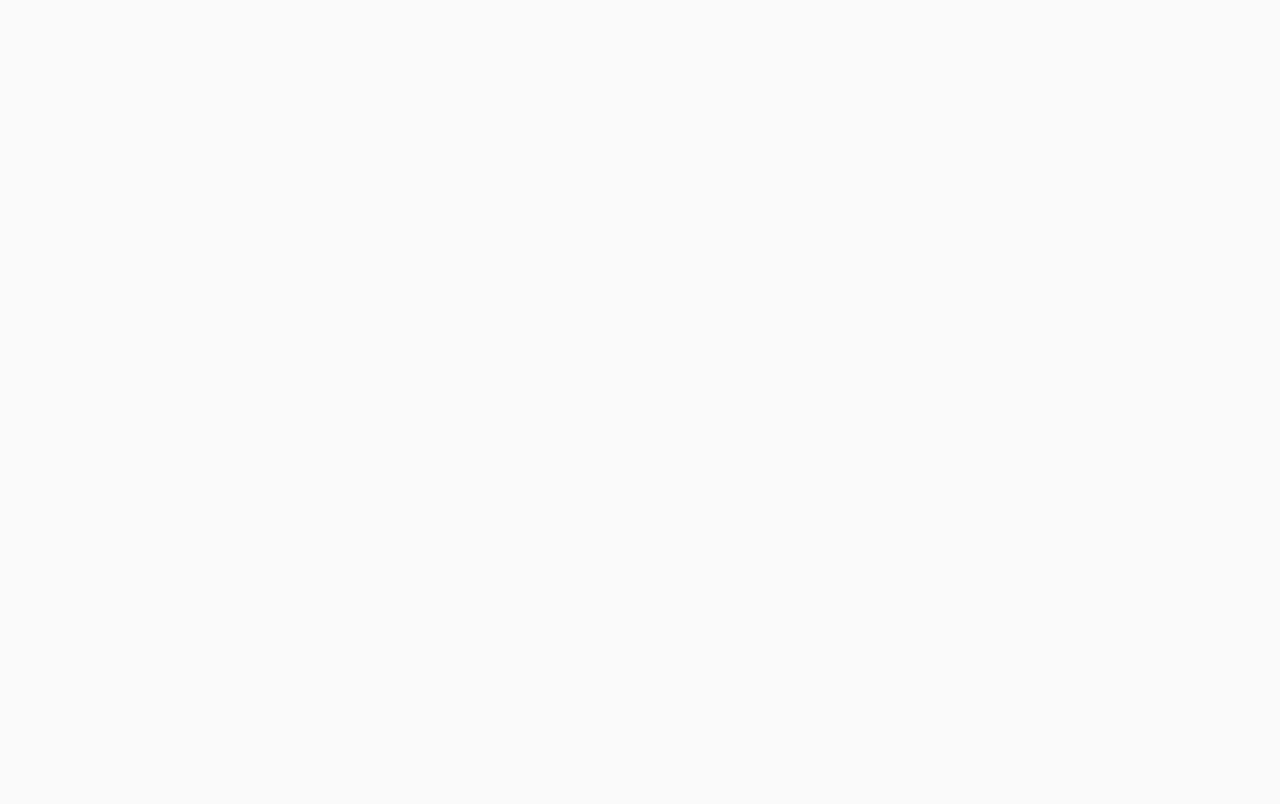
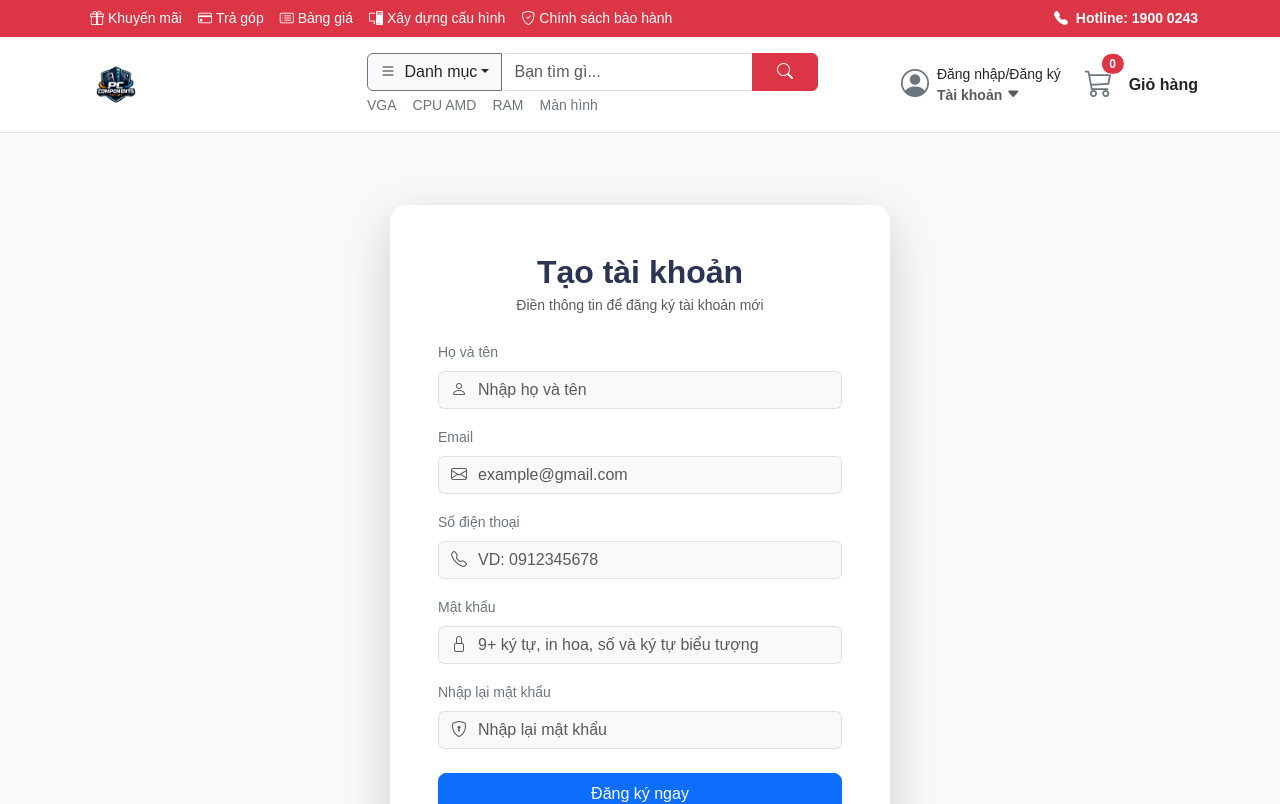
Before and after one commit to vdat4869/PCeStore, a React (Vite) app in the folder frontend/: page /signup in a window 1280 px wide. Before the commit this address had no page. Shown: the top 804 px of the page. Built offline with nearby package versions, Linux system fonts and the light colour scheme.

Commit message:
update login

```diff
--- a/frontend/src/App.jsx
+++ b/frontend/src/App.jsx
@@ -5,6 +5,8 @@ import Home from './pages/Home';
 import Product from './pages/Product';
 import Cart from './pages/Cart';
 import Login from './pages/Login';
+import SignUp from './pages/SignUp';
+import VerifyEmail from './pages/VerifyEmail';
 import Profile from './pages/Profile';
 import AdminApp from './admin/App'; // Import the dashboard template
 import ProtectedRoute from './components/ProtectedRoute'; // Import ProtectedRoute guard
@@ -33,6 +35,8 @@ function App() {
             <Route path="/products" element={<Product />} />
             <Route path="/cart" element={<Cart />} />
             <Route path="/login" element={<Login />} />
+            <Route path="/signup" element={<SignUp />} />
+            <Route path="/verify-email" element={<VerifyEmail />} />
             <Route path="/profile" element={<Profile />} />
           </Route>
 
--- a/frontend/src/pages/Login/index.jsx
+++ b/frontend/src/pages/Login/index.jsx
@@ -1,6 +1,5 @@
 import { useState } from 'react';
-import { useNavigate } from 'react-router-dom';
-
+import { useNavigate, Link } from 'react-router-dom';
 export default function Login() {
   const [email, setEmail] = useState('');
   const [password, setPassword] = useState('');
@@ -103,7 +102,7 @@ export default function Login() {
 
             <div className="text-center mt-4 pt-2 border-top">
               <p className="small text-muted mb-0">
-                Chưa có tài khoản? <a href="#" className="text-decoration-none fw-semibold">Đăng ký ngay</a>
+                Chưa có tài khoản? <Link to="/signup" className="text-decoration-none fw-semibold">Đăng ký ngay</Link>
               </p>
             </div>
           </form>
--- /dev/null
+++ b/frontend/src/pages/SignUp/index.jsx
@@ -0,0 +1,142 @@
+import { useState } from 'react';
+import { useNavigate, Link } from 'react-router-dom';
+
+export default function SignUp() {
+  const [formData, setFormData] = useState({
+    fullName: '',
+    email: '',
+    phone: '',
+    password: '',
+    confirmPassword: ''
+  });
+  const [error, setError] = useState('');
+  const [loading, setLoading] = useState(false);
+  const navigate = useNavigate();
+
+  const handleChange = (e) => {
+    setFormData({
+      ...formData,
+      [e.target.id]: e.target.value
+    });
+  };
+
+  const handleRegister = async (e) => {
+    e.preventDefault();
+    setError('');
+
+    if (formData.password !== formData.confirmPassword) {
+      setError('Mật khẩu nhập lại không khớp!');
+      return;
+    }
+
+    setLoading(true);
+    try {
+      const response = await fetch('http://localhost:8080/api/auth/register', {
+        method: 'POST',
+        headers: {
+          'Content-Type': 'application/json',
+        },
+        body: JSON.stringify(formData)
+      });
+
+      if (response.ok) {
+        alert('Đăng ký thành công! Vui lòng đăng nhập.');
+        navigate('/login');
+      } else {
+        const data = await response.json().catch(() => null);
+        if (data && data.message) {
+            setError(data.message);
+        } else {
+            setError('Đăng ký thất bại. Vui lòng kiểm tra kỹ email, SĐT hoặc định dạng mật khẩu!');
+        }
+      }
+    } catch (err) {
+      console.error(err);
+      setError('Lỗi kết nối tới máy chủ. Vui lòng thử lại sau.');
+    } finally {
+      setLoading(false);
+    }
+  };
+
+  return (
+    <div className="container py-5 d-flex justify-content-center align-items-center" style={{ minHeight: '70vh' }}>
+      <div className="card shadow-lg border-0 rounded-4" style={{ width: '100%', maxWidth: '500px' }}>
+        <div className="card-body p-5">
+          <div className="text-center mb-4">
+            <h2 className="fw-bold mb-1" style={{ color: '#2b3452' }}>Tạo tài khoản</h2>
+            <p className="text-muted small">Điền thông tin để đăng ký tài khoản mới</p>
+          </div>
+
+          {error && (
+            <div className="alert alert-danger py-2 small" role="alert">
+              <i className="bi bi-exclamation-triangle-fill me-2"></i>
+              {error}
+            </div>
+          )}
+
+          <form onSubmit={handleRegister}>
+            <div className="mb-3">
+              <label className="form-label text-secondary small fw-medium" htmlFor="fullName">Họ và tên</label>
+              <div className="input-group">
+                <span className="input-group-text bg-light border-end-0">
+                  <i className="bi bi-person text-muted"></i>
+                </span>
+                <input type="text" className="form-control bg-light border-start-0 ps-0" id="fullName" placeholder="Nhập họ và tên" value={formData.fullName} onChange={handleChange} required />
+              </div>
+            </div>
+
+            <div className="mb-3">
+              <label className="form-label text-secondary small fw-medium" htmlFor="email">Email</label>
+              <div className="input-group">
+                <span className="input-group-text bg-light border-end-0">
+                  <i className="bi bi-envelope text-muted"></i>
+                </span>
+                <input type="email" className="form-control bg-light border-start-0 ps-0" id="email" placeholder="example@gmail.com" value={formData.email} onChange={handleChange} required />
+              </div>
+            </div>
+
+            <div className="mb-3">
+              <label className="form-label text-secondary small fw-medium" htmlFor="phone">Số điện thoại</label>
+              <div className="input-group">
+                <span className="input-group-text bg-light border-end-0">
+                  <i className="bi bi-telephone text-muted"></i>
+                </span>
+                <input type="tel" className="form-control bg-light border-start-0 ps-0" id="phone" placeholder="VD: 0912345678" value={formData.phone} onChange={handleChange} required />
+              </div>
+            </div>
+
+            <div className="mb-3">
+              <label className="form-label text-secondary small fw-medium" htmlFor="password">Mật khẩu</label>
+              <div className="input-group">
+                <span className="input-group-text bg-light border-end-0">
+                  <i className="bi bi-lock text-muted"></i>
+                </span>
+                <input type="password" className="form-control bg-light border-start-0 ps-0" id="password" placeholder="9+ ký tự, in hoa, số và ký tự biểu tượng" value={formData.password} onChange={handleChange} required />
+              </div>
+            </div>
+
+            <div className="mb-4">
+              <label className="form-label text-secondary small fw-medium" htmlFor="confirmPassword">Nhập lại mật khẩu</label>
+              <div className="input-group">
+                <span className="input-group-text bg-light border-end-0">
+                  <i className="bi bi-shield-lock text-muted"></i>
+                </span>
+                <input type="password" className="form-control bg-light border-start-0 ps-0" id="confirmPassword" placeholder="Nhập lại mật khẩu" value={formData.confirmPassword} onChange={handleChange} required />
+              </div>
+            </div>
+
+            <button type="submit" className="btn btn-primary w-100 py-2 rounded-3 fw-medium" disabled={loading}>
+              {loading ? 'Đang xử lý...' : 'Đăng ký ngay'}
+            </button>
+
+            <div className="text-center mt-4 pt-2 border-top">
+              <p className="small text-muted mb-0">
+                Đã có tài khoản? <Link to="/login" className="text-decoration-none fw-semibold">Đăng nhập</Link>
+              </p>
+            </div>
+          </form>
+        </div>
+      </div>
+    </div>
+  );
+}
--- /dev/null
+++ b/frontend/src/pages/VerifyEmail/index.jsx
@@ -0,0 +1,86 @@
+import { useEffect, useState, useRef } from 'react';
+import { useSearchParams, Link } from 'react-router-dom';
+
+export default function VerifyEmail() {
+  const [searchParams] = useSearchParams();
+  const token = searchParams.get('token');
+  const [status, setStatus] = useState('loading'); // 'loading', 'success', 'error'
+  const [message, setMessage] = useState('');
+  const hasCalledAPI = useRef(false);
+
+  useEffect(() => {
+    if (!token) {
+      setStatus('error');
+      setMessage('Không tìm thấy mã xác thực!');
+      return;
+    }
+
+    // React Strict Mode might call useEffect twice, so we use useRef to avoid double API calls
+    if (hasCalledAPI.current) return;
+    hasCalledAPI.current = true;
+
+    const verify = async () => {
+      try {
+        const response = await fetch('http://localhost:8080/api/auth/verify-email', {
+          method: 'POST',
+          headers: { 'Content-Type': 'application/json' },
+          body: JSON.stringify({ token })
+        });
+
+        if (response.ok) {
+          setStatus('success');
+          setMessage('Email của bạn đã được xác thực thành công! Tài khoản đã được kích hoạt.');
+        } else {
+          try {
+            const errorText = await response.text();
+            setStatus('error');
+            setMessage(errorText || 'Mã xác thực không hợp lệ hoặc đã hết hạn.');
+          } catch(e) {
+            setStatus('error');
+            setMessage('Mã xác thực không hợp lệ hoặc đã hết hạn.');
+          }
+        }
+      } catch (err) {
+        setStatus('error');
+        setMessage('Lỗi kết nối tới máy chủ. Vui lòng thử lại sau.');
+      }
+    };
+    verify();
+  }, [token]);
+
+  return (
+    <div className="container py-5 d-flex justify-content-center align-items-center" style={{ minHeight: '60vh' }}>
+      <div className="card shadow-lg border-0 rounded-4 text-center p-5" style={{ width: '100%', maxWidth: '500px' }}>
+        {status === 'loading' && (
+          <div>
+            <div className="spinner-border text-primary mb-3" role="status" style={{ width: '3rem', height: '3rem' }}></div>
+            <h4 className="fw-bold">Đang xác thực...</h4>
+            <p className="text-muted">Vui lòng chờ trong giây lát để hệ thống kiểm tra</p>
+          </div>
+        )}
+
+        {status === 'success' && (
+          <div>
+            <i className="bi bi-check-circle-fill text-success" style={{ fontSize: '4rem' }}></i>
+            <h4 className="fw-bold mt-3 text-success">Thành công!</h4>
+            <p className="text-muted mt-2">{message}</p>
+            <Link to="/login" className="btn btn-primary px-4 py-2 mt-3 rounded-pill fw-medium">
+              Đăng nhập ngay
+            </Link>
+          </div>
+        )}
+
+        {status === 'error' && (
+          <div>
+            <i className="bi bi-x-circle-fill text-danger" style={{ fontSize: '4rem' }}></i>
+            <h4 className="fw-bold mt-3 text-danger">Xác thực thất bại!</h4>
+            <p className="text-muted mt-2">{message}</p>
+            <Link to="/login" className="btn btn-outline-secondary px-4 py-2 mt-3 rounded-pill fw-medium">
+              Về trang đăng nhập
+            </Link>
+          </div>
+        )}
+      </div>
+    </div>
+  );
+}
```
Also changed, not shown: 1 other file (tests, documents, lock files or other folders).
